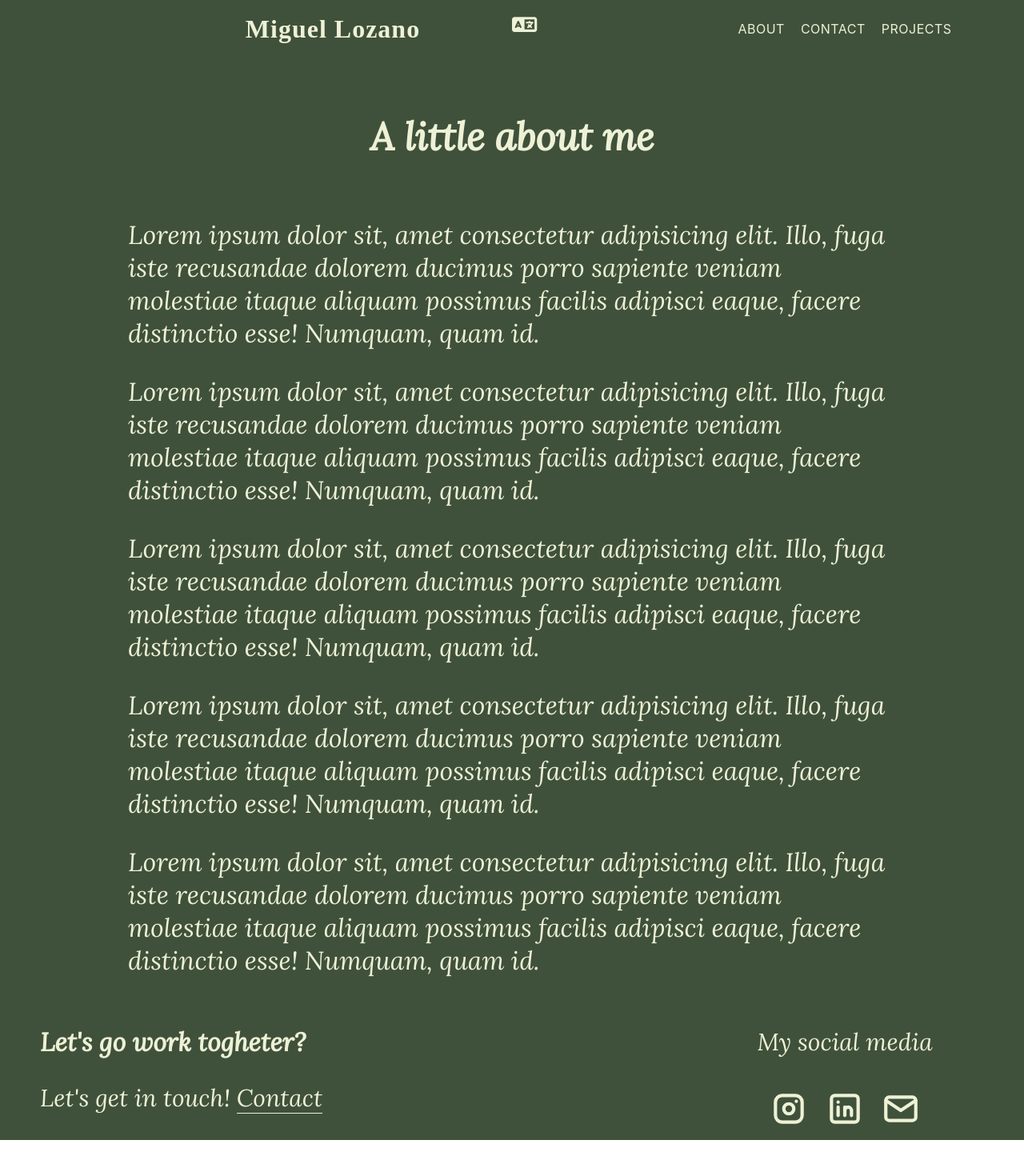
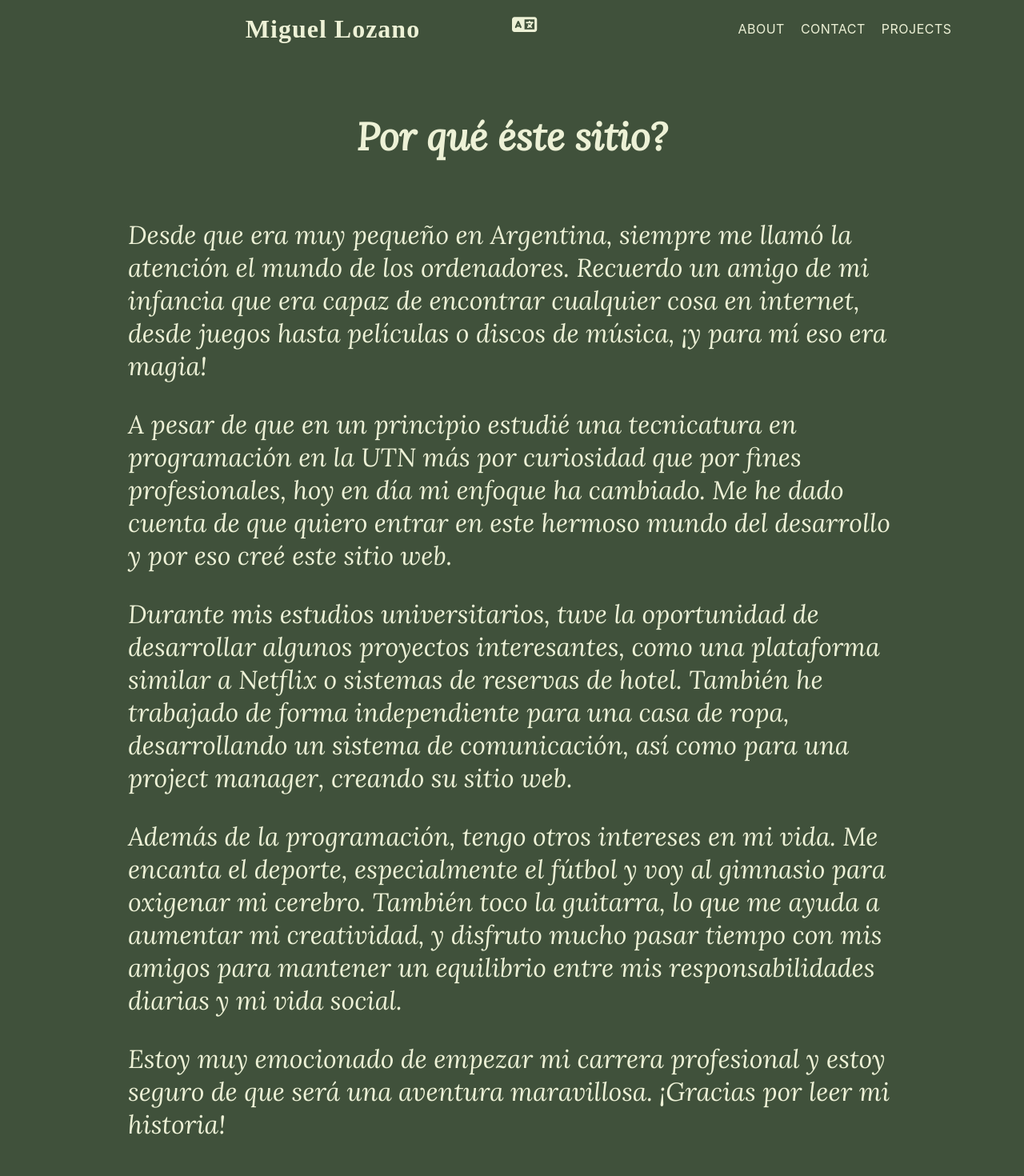
Before and after one commit to lozanoMiguel/portafolio, a React (Create React App) app: page /about in a window 1280 px wide. Shown: the top 1470 px of the page at 80% size. Before the commit the page ends 1425 px from the top, so only its background shows below. Built offline with nearby package versions, Linux system fonts and the light colour scheme.

Commit message:
"working"

```diff
--- a/package.json
+++ b/package.json
@@ -10,6 +10,7 @@
     "@testing-library/react": "^13.4.0",
     "@testing-library/user-event": "^13.5.0",
     "react": "^18.2.0",
+    "react-copy-to-clipboard": "^5.1.0",
     "react-dom": "^18.2.0",
     "react-router-dom": "^6.10.0",
     "react-scripts": "5.0.1",
--- a/src/components/About.jsx
+++ b/src/components/About.jsx
@@ -7,14 +7,14 @@ export default function About() {
     <main id='main'>
       <section className='about'>
         <div className='about_title'>
-          <h2>A little about me</h2>
+          <h2>Por qué éste sitio?</h2>
         </div>
         <div className='about_info'>
-          <p>Lorem ipsum dolor sit, amet consectetur adipisicing elit. Illo, fuga iste recusandae dolorem ducimus porro sapiente veniam molestiae itaque aliquam possimus facilis adipisci eaque, facere distinctio esse! Numquam, quam id.</p>
-          <p>Lorem ipsum dolor sit, amet consectetur adipisicing elit. Illo, fuga iste recusandae dolorem ducimus porro sapiente veniam molestiae itaque aliquam possimus facilis adipisci eaque, facere distinctio esse! Numquam, quam id.</p>
-          <p>Lorem ipsum dolor sit, amet consectetur adipisicing elit. Illo, fuga iste recusandae dolorem ducimus porro sapiente veniam molestiae itaque aliquam possimus facilis adipisci eaque, facere distinctio esse! Numquam, quam id.</p>
-          <p>Lorem ipsum dolor sit, amet consectetur adipisicing elit. Illo, fuga iste recusandae dolorem ducimus porro sapiente veniam molestiae itaque aliquam possimus facilis adipisci eaque, facere distinctio esse! Numquam, quam id.</p>
-          <p>Lorem ipsum dolor sit, amet consectetur adipisicing elit. Illo, fuga iste recusandae dolorem ducimus porro sapiente veniam molestiae itaque aliquam possimus facilis adipisci eaque, facere distinctio esse! Numquam, quam id.</p>
+          <p>Desde que era muy pequeño en Argentina, siempre me llamó la atención el mundo de los ordenadores. Recuerdo un amigo de mi infancia que era capaz de encontrar cualquier cosa en internet, desde juegos hasta películas o discos de música, ¡y para mí eso era magia!</p>
+          <p>A pesar de que en un principio estudié una tecnicatura en programación en la UTN más por curiosidad que por fines profesionales, hoy en día mi enfoque ha cambiado. Me he dado cuenta de que quiero entrar en este hermoso mundo del desarrollo y por eso creé este sitio web.</p>
+          <p>Durante mis estudios universitarios, tuve la oportunidad de desarrollar algunos proyectos interesantes, como una plataforma similar a Netflix o sistemas de reservas de hotel. También he trabajado de forma independiente para una casa de ropa, desarrollando un sistema de comunicación, así como para una project manager, creando su sitio web.</p>
+          <p>Además de la programación, tengo otros intereses en mi vida. Me encanta el deporte, especialmente el fútbol y voy al gimnasio para oxigenar mi cerebro. También toco la guitarra, lo que me ayuda a aumentar mi creatividad, y disfruto mucho pasar tiempo con mis amigos para mantener un equilibrio entre mis responsabilidades diarias y mi vida social.</p>
+          <p>Estoy muy emocionado de empezar mi carrera profesional y estoy seguro de que será una aventura maravillosa. ¡Gracias por leer mi historia!</p>
         </div>
 
       </section>
--- a/src/components/Contact.jsx
+++ b/src/components/Contact.jsx
@@ -1,15 +1,22 @@
 import React from 'react'
 import '../styles/Contact.css'
+import CopyToClipboard, { copyToClipboard } from 'react-copy-to-clipboard'
+import clip from '../images/clipboard-copy.svg'
 
 export default function Contact() {
   return (
     <main id='main'>
       <section className='contact'>
         <div className='contact_content'>
-          <h2>Let's talk?</h2>
-          <p>if you want you and me to work together on your website or your company</p>
+          <h2>Hablamos?</h2>
+          <p>Si quieres que trabajemos en un proyecto o te interesa que sea parte de tú empresa</p>
           <h3>EMAIL</h3>
-          <p>lozanomiguel92@gmail.com</p>
+          <div className='contact_content-email'>
+            <p>lozanomiguel92@gmail.com</p>
+            <CopyToClipboard text='lozanomiguel92@gmail.com'>
+              <img src={ clip } alt="" className='icon filter' />
+            </CopyToClipboard>
+          </div>
         </div>
       </section>
     </main>
--- a/src/components/Home.jsx
+++ b/src/components/Home.jsx
@@ -9,11 +9,14 @@ export default function Home() {
         <div id='intro' className='intro'>
           <div className='intro-container'>
             <h1 className='intro-container_title'>
-              Software developer
+              Desarrollador de software
               <br />
               <span className='intro-container_location'>Barcelona, ES</span>
             </h1>
-            <p className='intro-container_info'>Hola! soy Miguel, programador Front-end. Aquí les mostraré un poco de mi vida, mis proyectos e intereses. </p>
+            <p className='intro-container_info'>Hola, me llamo Miguel. Soy un programador frontend con interés en el backend también.
+                                                He creado éste sitio web a modo de portfolio para mostrar mis proyectos, contar un poco acerca de mi
+                                                y tener un medio de contacto si quieres que hablemos :)
+            </p>
           </div>
         </div>
         <div id='image' className='image'>
--- a/src/styles/Contact.css
+++ b/src/styles/Contact.css
@@ -22,11 +22,18 @@
 }
 
 .contact_content p{
+  font-size: 2em;
+}
+
+.contact_content-email{
   text-align: center;
-  font-size: 2em;
+  font-size: 1em;
   width: 100%;
   margin-left: auto;
   margin-right: auto;
+  display: flex;
+  justify-content: center;
+  align-items: center;
 }
 
 .contact_content h3{
--- a/src/styles/Footer.css
+++ b/src/styles/Footer.css
@@ -73,6 +73,7 @@
 .icon{
   height: 50px;
   margin: 10px;
+  cursor: pointer;
   color: var(--secondary-color-text);
 }
 
```
Also changed, not shown: src/images/clipboard-copy.svg (added), 1 other file (tests, documents, lock files or other folders).
